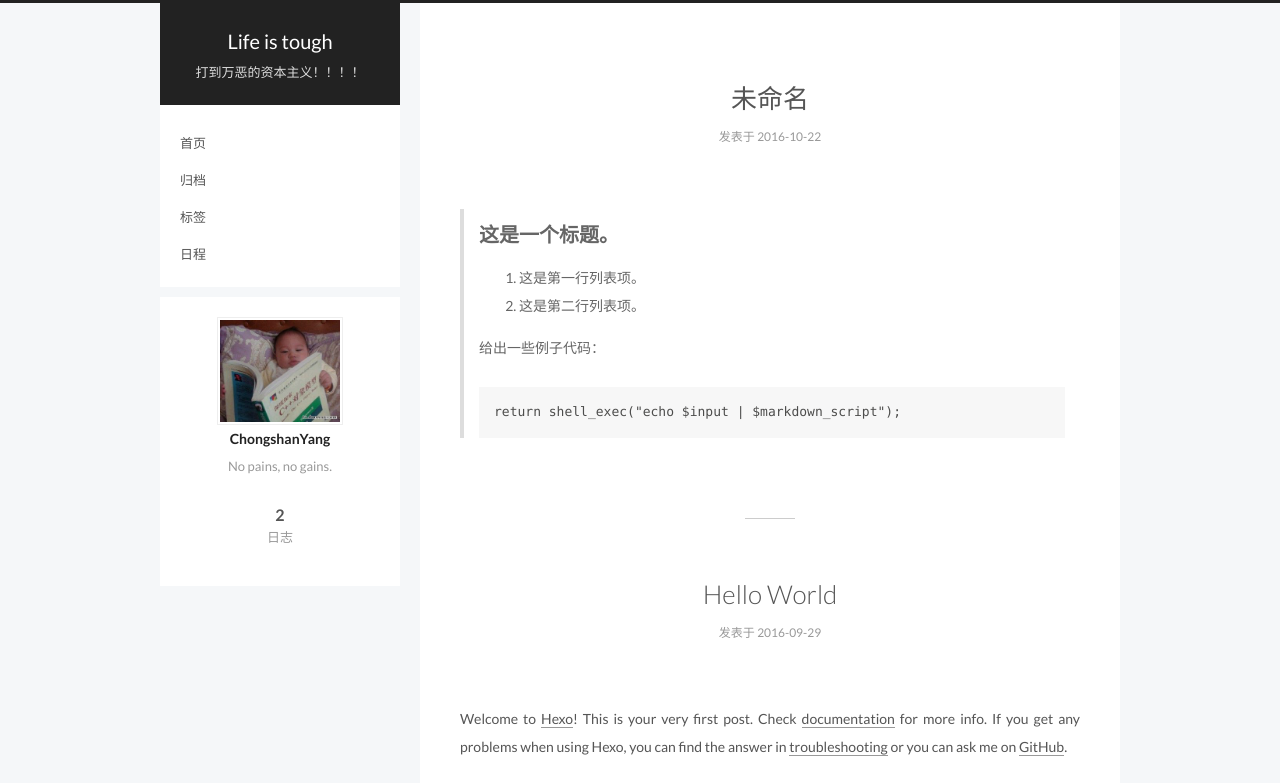
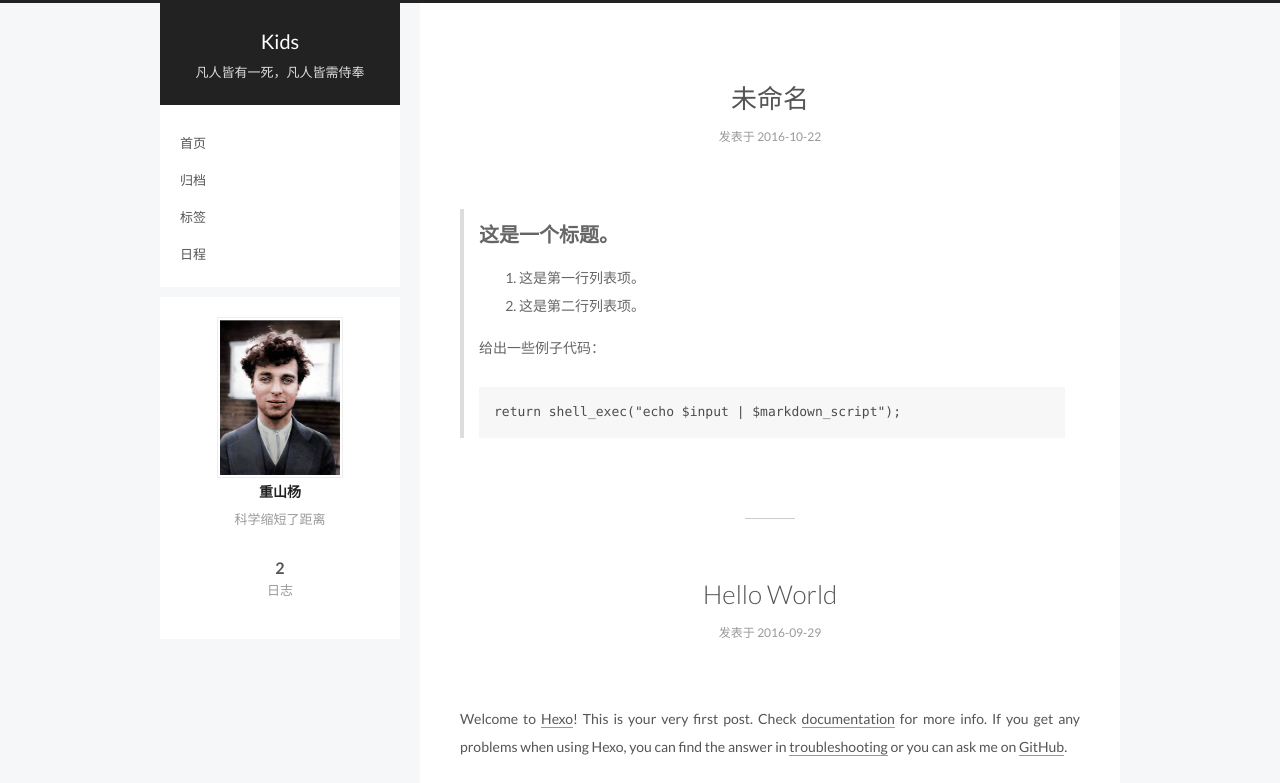
Before and after one commit to ChongshanYang/ChongshanYang.github.io, a plain HTML site: page index.html in a window 1280 px wide. Shown: the top 783 px of the page. Drawn offline with Linux system fonts and the light colour scheme.

Commit message:
Site updated: 2016-10-22 20:05:48

```diff
--- a/css/main.css
+++ b/css/main.css
@@ -1564,7 +1564,7 @@ pre .javascript .function {
   width: 4px;
   height: 4px;
   border-radius: 50%;
-  background: #b109d0;
+  background: #08bef7;
 }
 .links-of-blogroll {
   font-size: 13px;
--- a/index.html
+++ b/index.html
@@ -84,15 +84,15 @@
 
 
 
-<meta name="description" content="No pains, no gains.">
+<meta name="description" content="科学缩短了距离">
 <meta property="og:type" content="website">
-<meta property="og:title" content="Life is tough">
+<meta property="og:title" content="Kids">
 <meta property="og:url" content="http://yoursite.com/index.html">
-<meta property="og:site_name" content="Life is tough">
-<meta property="og:description" content="No pains, no gains.">
+<meta property="og:site_name" content="Kids">
+<meta property="og:description" content="科学缩短了距离">
 <meta name="twitter:card" content="summary">
-<meta name="twitter:title" content="Life is tough">
-<meta name="twitter:description" content="No pains, no gains.">
+<meta name="twitter:title" content="Kids">
+<meta name="twitter:description" content="科学缩短了距离">
 
 
 
@@ -116,7 +116,7 @@
   <link rel="canonical" href="http://yoursite.com/"/>
 
 
-  <title> Life is tough </title>
+  <title> Kids </title>
 </head>
 
 <body itemscope itemtype="//schema.org/WebPage" lang="zh-Hans">
@@ -149,11 +149,11 @@
   <div class="custom-logo-site-title">
     <a href="/"  class="brand" rel="start">
       <span class="logo-line-before"><i></i></span>
-      <span class="site-title">Life is tough</span>
+      <span class="site-title">Kids</span>
       <span class="logo-line-after"><i></i></span>
     </a>
   </div>
-  <p class="site-subtitle">打到万恶的资本主义！！！！</p>
+  <p class="site-subtitle">凡人皆有一死，凡人皆需侍奉</p>
 </div>
 
 <div class="site-nav-toggle">
@@ -456,10 +456,10 @@
       <section class="site-overview sidebar-panel  sidebar-panel-active ">
         <div class="site-author motion-element" itemprop="author" itemscope itemtype="//schema.org/Person">
           <img class="site-author-image" itemprop="image"
-               src="/images/avatar.png"
-               alt="ChongshanYang" />
-          <p class="site-author-name" itemprop="name">ChongshanYang</p>
-          <p class="site-description motion-element" itemprop="description">No pains, no gains.</p>
+               src="/images/20161012143629.png"
+               alt="重山杨" />
+          <p class="site-author-name" itemprop="name">重山杨</p>
+          <p class="site-description motion-element" itemprop="description">科学缩短了距离</p>
         </div>
         <nav class="site-state motion-element">
           <div class="site-state-item site-state-posts">
@@ -508,7 +508,7 @@
   <span class="with-love">
     <i class="fa fa-heart"></i>
   </span>
-  <span class="author" itemprop="copyrightHolder">ChongshanYang</span>
+  <span class="author" itemprop="copyrightHolder">重山杨</span>
 </div>
 
 <div class="powered-by">
```
Also changed, not shown: 2016/09/29/hello-world/index.html (+9 -9 lines), 2016/10/22/nihao/index.html (+11 -11 lines), archives/2016/09/index.html (+14 -14 lines), archives/2016/10/index.html (+14 -14 lines), archives/2016/index.html (+14 -14 lines), archives/index.html (+14 -14 lines).
